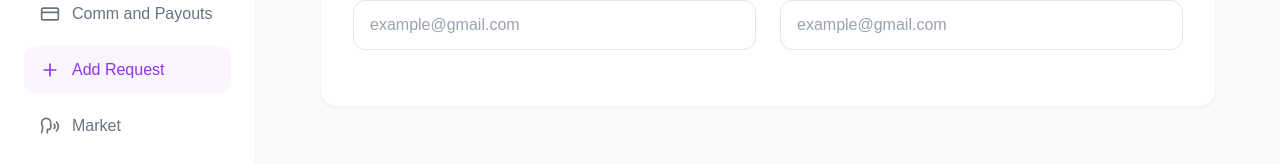
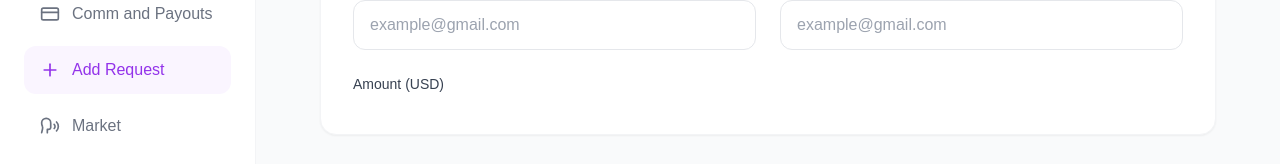
Before and after one commit to Abusadiq006/bridge-pay-dashboard, a React (Vite) app: page /dashboard/add-request in a window 1280 px wide. Shown: the part 218-382 px from the top of the page. Built offline with nearby package versions, Linux system fonts and the light colour scheme; a web font is replaced by a local one.

Commit message:
initiating amount

```diff
--- a/src/pages/AddRequest.jsx
+++ b/src/pages/AddRequest.jsx
@@ -32,6 +32,10 @@ const AddRequest = () => {
                                     </div>
                                     <div>
 
+                                        {/* Amount & Description */}
+                                        <div>
+                                            <label className="block text-sm font-medium text-gray-700 mb-2">Amount (USD)</label>
+                                        </div>
                                     </div>
                                 </div>
                             </form>
```
